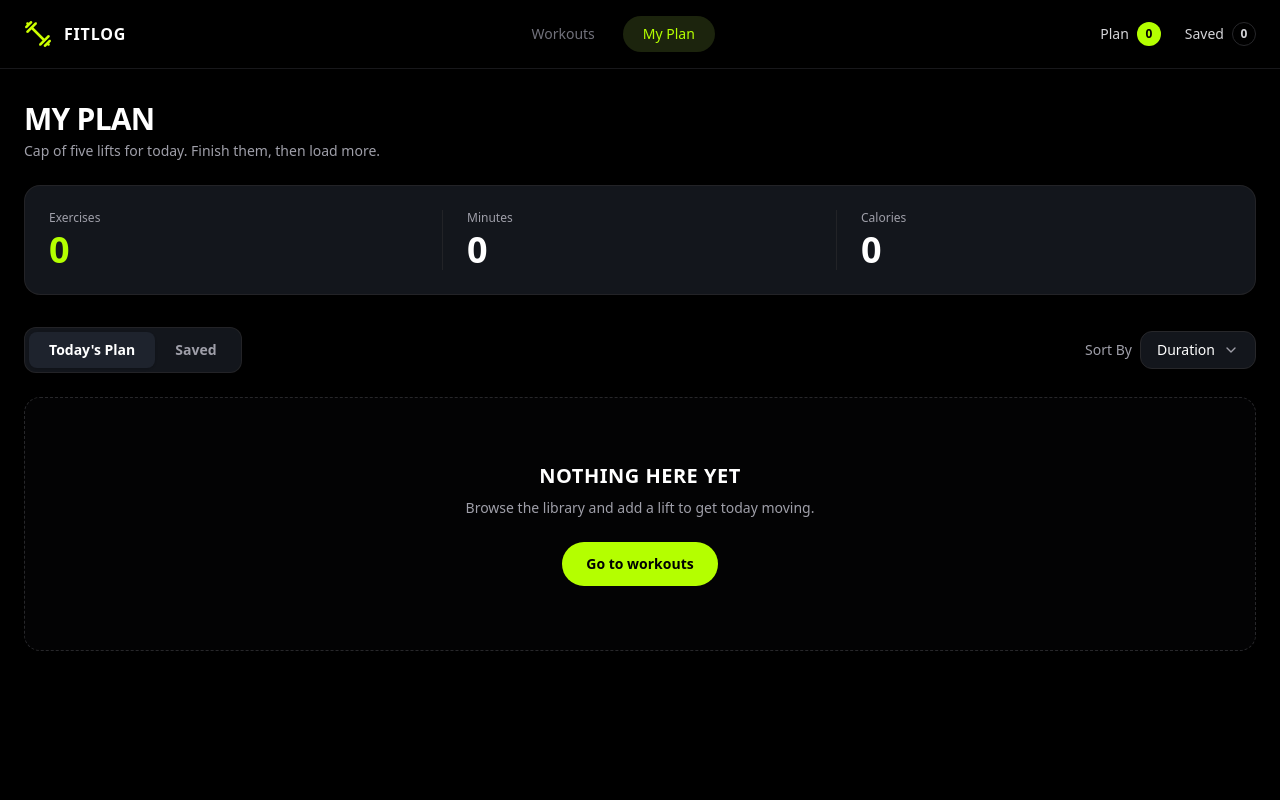
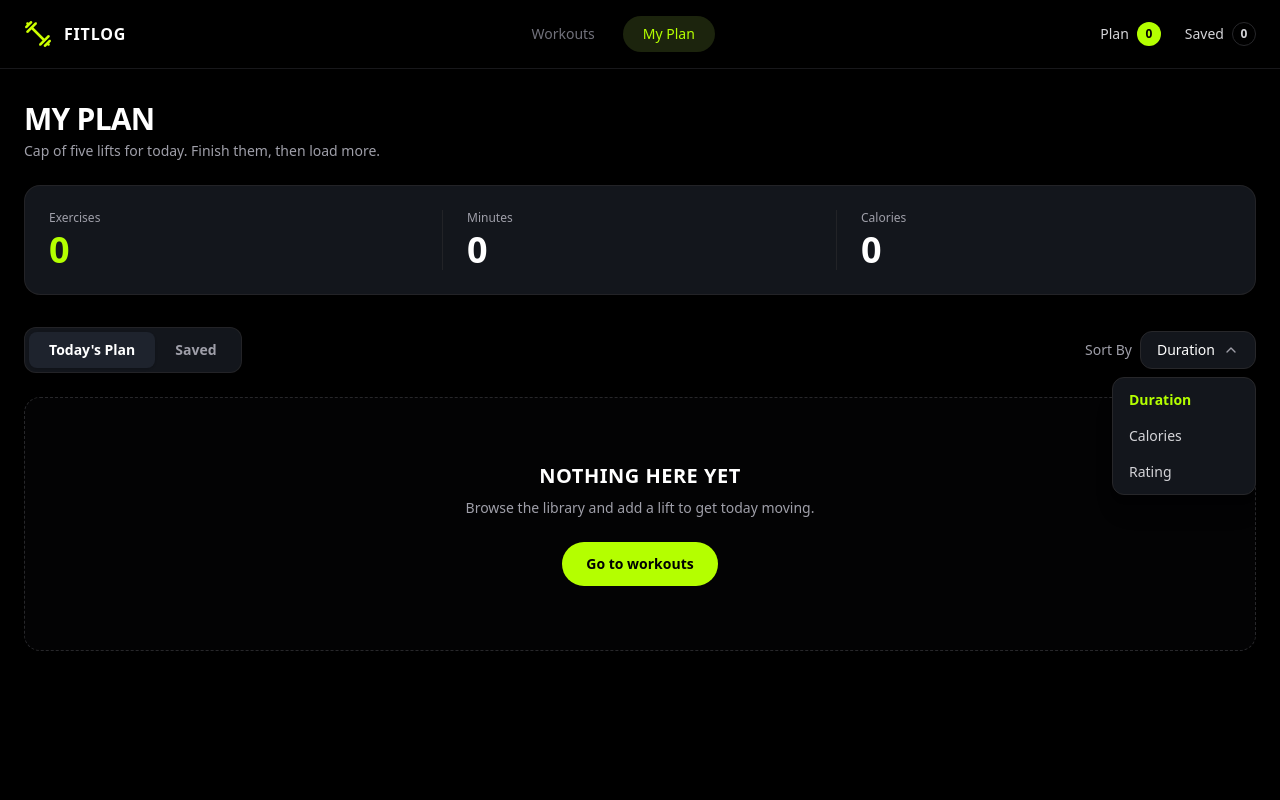
Before and after one commit to zayedazmanrohan496-cpu/nextjs, a Next.js app: page /plans in a window 1280 px wide. Both pictures are taken after a click on the button "Duration". Shown: the top 800 px of the page. Built offline with nearby package versions, Linux system fonts and the light colour scheme.

Commit message:
shorting and default shorting

```diff
--- a/src/app/plans/page.tsx
+++ b/src/app/plans/page.tsx
@@ -6,12 +6,30 @@ import Link from "next/link";
 import { Clock, Flame, Star, X, ChevronDown, Check } from "lucide-react";
 import { usePlan } from "@/context/PlanContext";
 
+type SortOption = "duration" | "calories" | "rating";
+
 const PlansPage = () => {
   const { todaysPlan, savedPlan, removeFromPlan, removeFromSaved } = usePlan();
   const [activeTab, setActiveTab] = useState<"today" | "saved">("today");
   const [completedIds, setCompletedIds] = useState<number[]>([]);
+  const [sortBy, setSortBy] = useState<SortOption>("duration");
+  const [isSortOpen, setIsSortOpen] = useState(false);
 
-  const currentList = activeTab === "today" ? todaysPlan : savedPlan;
+  const rawList = activeTab === "today" ? todaysPlan : savedPlan;
+
+  // Dynamic Sorting Logic based on selected option
+  const currentList = [...rawList].sort((a, b) => {
+    if (sortBy === "duration") {
+      return b.duration - a.duration;
+    }
+    if (sortBy === "calories") {
+      return b.caloriesBurned - a.caloriesBurned;
+    }
+    if (sortBy === "rating") {
+      return b.rating - a.rating;
+    }
+    return 0;
+  });
 
   const totalExercises = currentList.length;
   const totalMinutes = currentList.reduce((acc, item) => acc + item.duration, 0);
@@ -29,6 +47,12 @@ const PlansPage = () => {
     } else {
       removeFromSaved(id);
     }
+  };
+
+  const sortLabels: Record<SortOption, string> = {
+    duration: "Duration",
+    calories: "Calories",
+    rating: "Rating",
   };
 
   return (
@@ -60,7 +84,7 @@ const PlansPage = () => {
       </div>
 
       {/* Tabs and Sort Bar */}
-      <div className="flex flex-col sm:flex-row items-stretch sm:items-center justify-between gap-4 mb-6">
+      <div className="flex flex-col sm:flex-row items-stretch sm:items-center justify-between gap-4 mb-6 relative">
         <div className="bg-[#13161c] p-1 rounded-xl border border-zinc-800/80 flex sm:inline-flex">
           <button
             onClick={() => setActiveTab("today")}
@@ -84,12 +108,38 @@ const PlansPage = () => {
           </button>
         </div>
 
-        <div className="flex items-center justify-between sm:justify-end gap-2 text-xs sm:text-sm">
+        {/* Dynamic Sort Dropdown */}
+        <div className="relative flex items-center justify-between sm:justify-end gap-2 text-xs sm:text-sm">
           <span className="text-zinc-400 font-medium">Sort By</span>
-          <button className="bg-[#13161c] border border-zinc-800 text-white px-3 sm:px-4 py-2 rounded-xl text-xs sm:text-sm flex items-center gap-2">
-            <span>Duration</span>
-            <ChevronDown className="w-4 h-4 text-zinc-400" />
-          </button>
+
+          <div className="relative">
+            <button
+              onClick={() => setIsSortOpen((prev) => !prev)}
+              className="bg-[#13161c] border border-zinc-800 text-white px-3 sm:px-4 py-2 rounded-xl text-xs sm:text-sm flex items-center gap-2 cursor-pointer hover:border-zinc-700 transition"
+            >
+              <span>{sortLabels[sortBy]}</span>
+              <ChevronDown className={`w-4 h-4 text-zinc-400 transition-transform ${isSortOpen ? "rotate-180" : ""}`} />
+            </button>
+
+            {isSortOpen && (
+              <div className="absolute right-0 mt-2 w-36 bg-[#13161c] border border-zinc-800 rounded-xl shadow-xl z-20 py-1">
+                {(["duration", "calories", "rating"] as SortOption[]).map((option) => (
+                  <button
+                    key={option}
+                    onClick={() => {
+                      setSortBy(option);
+                      setIsSortOpen(false);
+                    }}
+                    className={`w-full text-left px-4 py-2 text-xs sm:text-sm transition hover:bg-[#1e232d] ${
+                      sortBy === option ? "text-[#b4ff00] font-bold" : "text-zinc-300"
+                    }`}
+                  >
+                    {sortLabels[option]}
+                  </button>
+                ))}
+              </div>
+            )}
+          </div>
         </div>
       </div>
 
```
